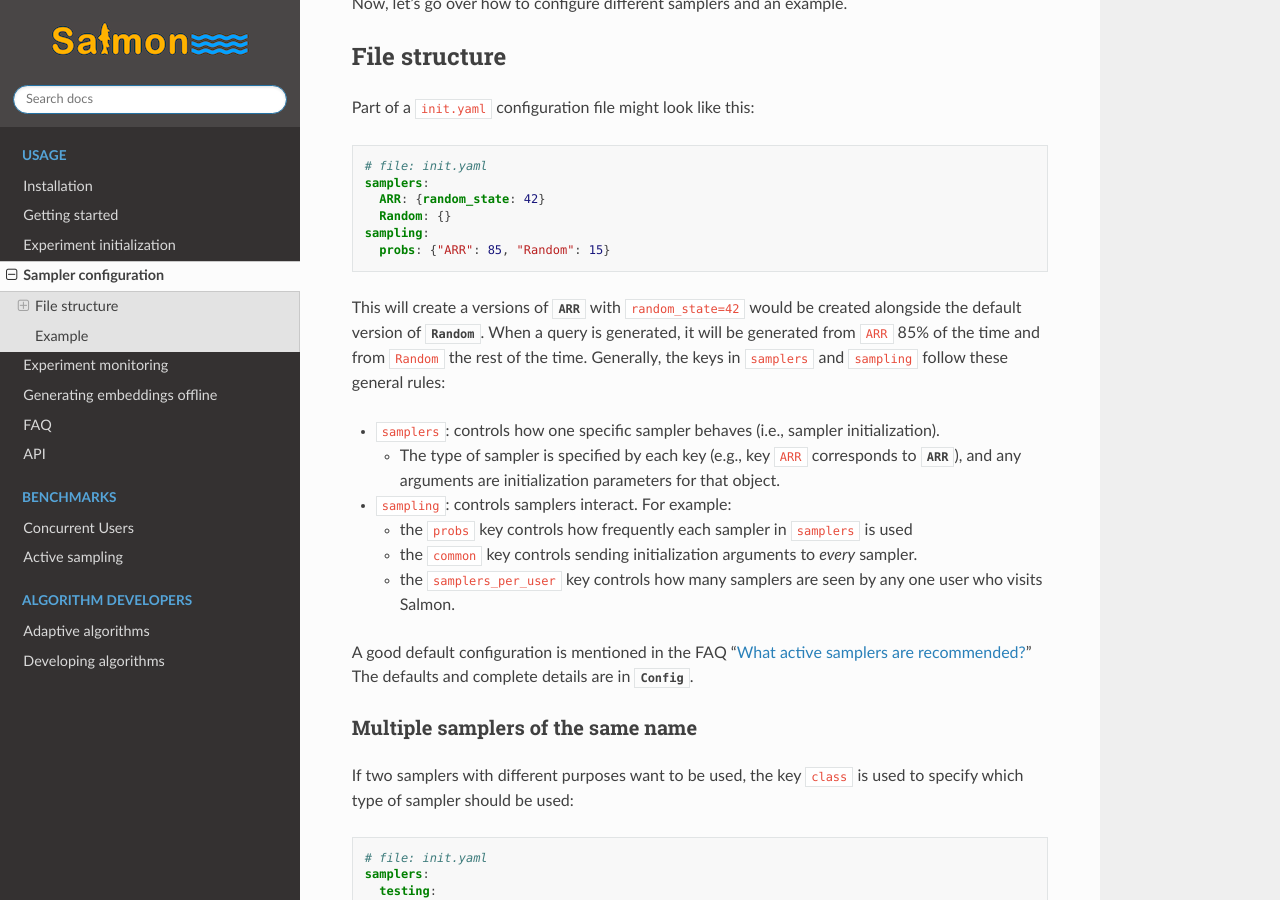
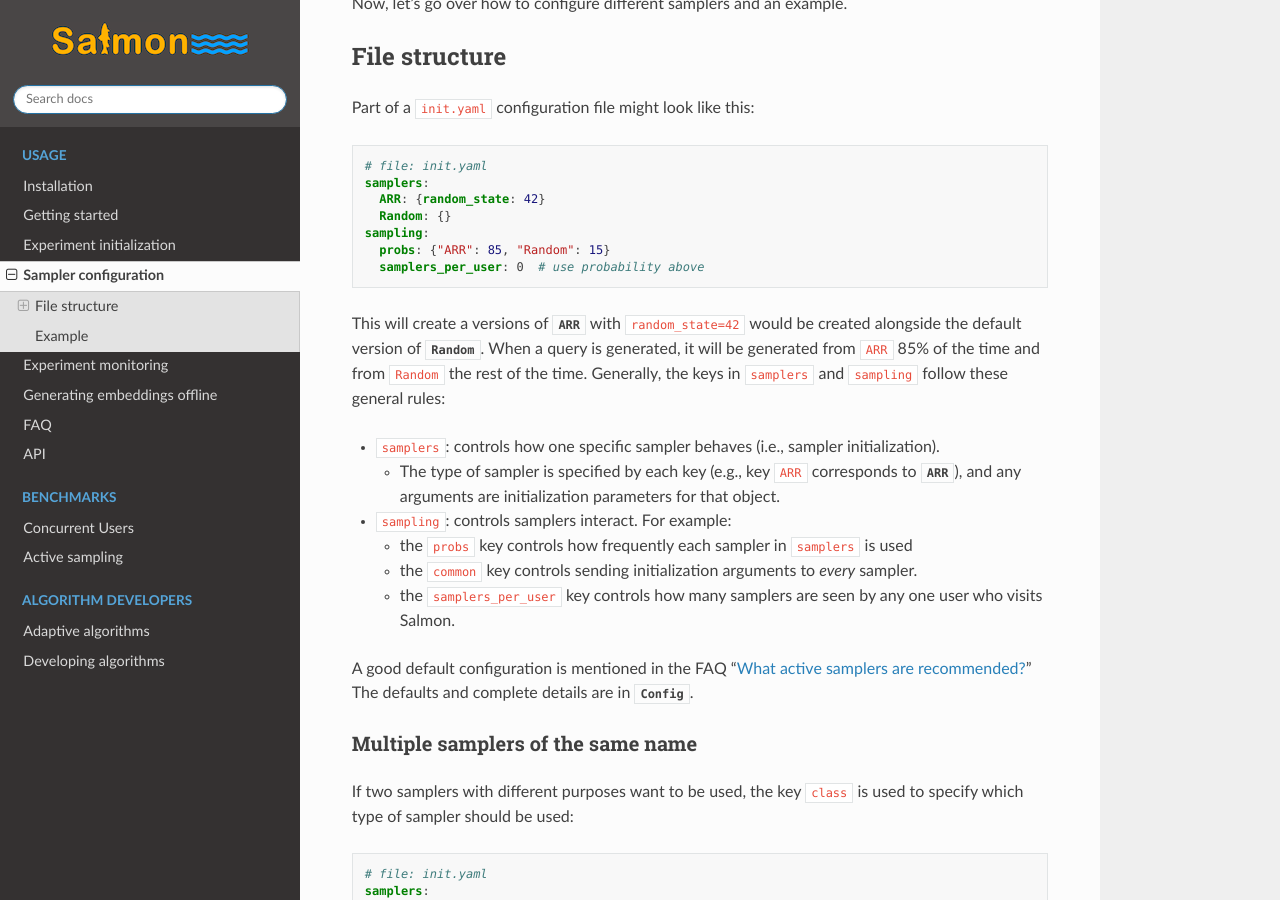
Before and after one commit to stsievert/salmon, a Sphinx documentation site: the page built from docs/source/samplers.rst, in a window 1280 px wide and 900 px high, scrolled down 778 px. Built offline with Sphinx 7.4.7 and the Read the Docs theme 2.0.0, drawn with Linux system fonts in a browser that asks for light colours.

Commit message:
samplers_per_user

```diff
--- a/docs/source/samplers.rst
+++ b/docs/source/samplers.rst
@@ -51,6 +51,7 @@ Part of a ``init.yaml`` configuration file might look like this:
      Random: {}
    sampling:
      probs: {"ARR": 85, "Random": 15}
+     samplers_per_user: 0  # use probability above
 
 This will create a versions of :class:`~salmon.triplets.samplers.ARR` with
 ``random_state=42`` would be created alongside the default version of
```
